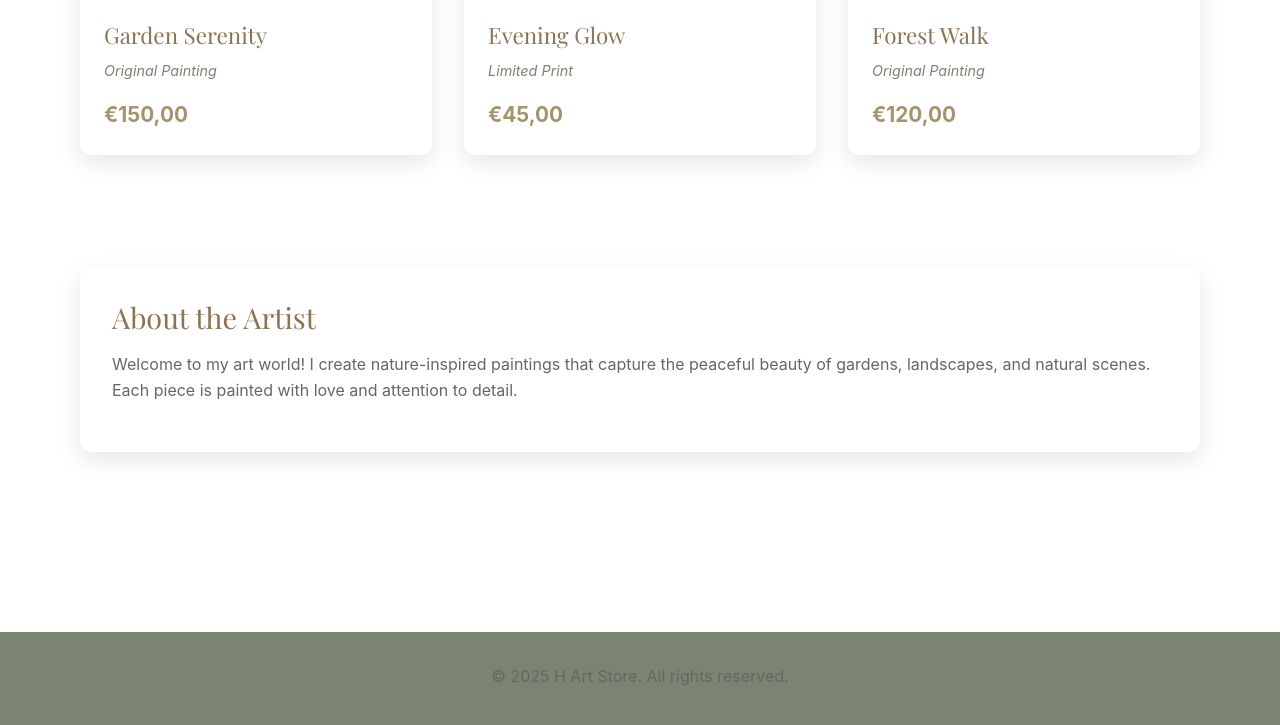
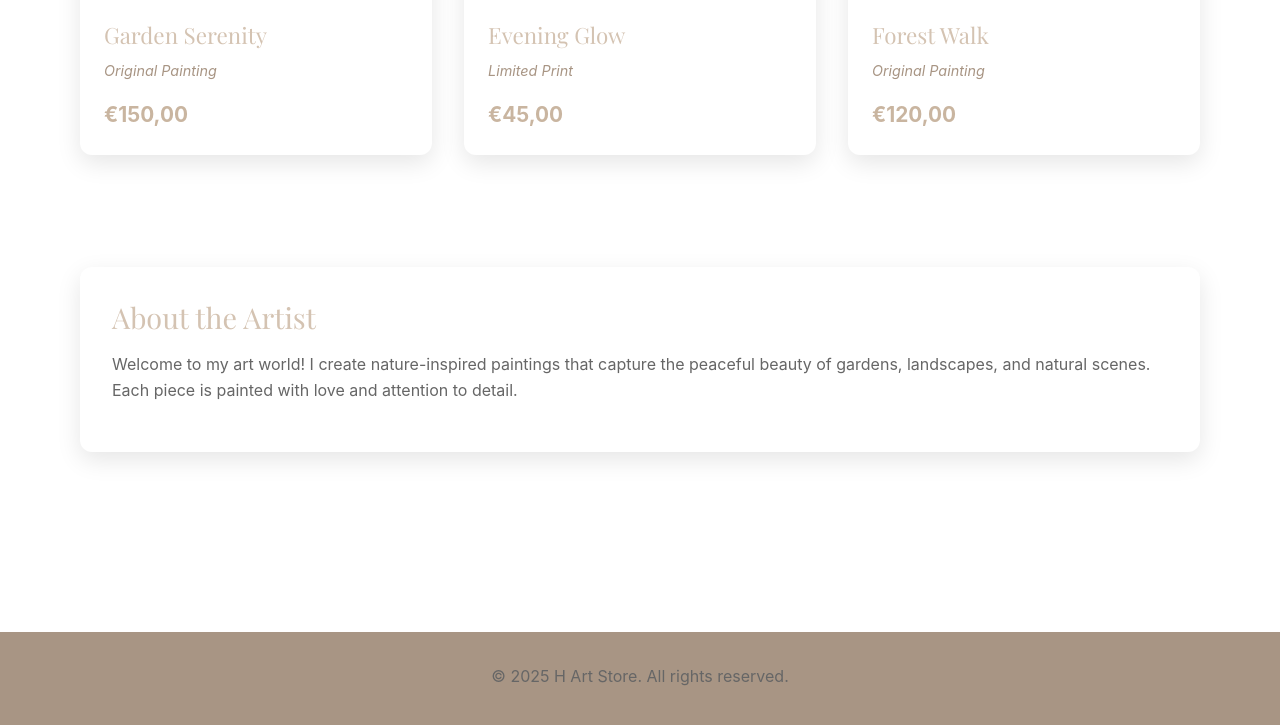
Before and after one commit to Mystic-Madhu/h-art-store, a plain HTML site: page index.html in a window 1280 px wide. Shown: the part 1983-2708 px from the top of the page. Drawn offline with nearby package versions, Linux system fonts and the light colour scheme.

Commit message:
Updated theme colour

```diff
--- a/index.html
+++ b/index.html
@@ -26,11 +26,11 @@
             line-height: 1.3;
         }
         h1 { font-size: 2rem; color: white; margin: 0; }
-        h2 { font-size: 1.8rem; color: #8B7355; margin-bottom: 1.5rem; }
-        h3 { font-size: 1.3rem; color: #7A8471; margin-bottom: 0.5rem; }
+        h2 { font-size: 1.8rem; color: #d4c3b2; margin-bottom: 1.5rem; }
+        h3 { font-size: 1.3rem; color: #a89584; margin-bottom: 0.5rem; }
         p { margin-bottom: 1rem; color: #666; }
         .header {
-            background: linear-gradient(135deg, #8B7355, #A0956B);
+            background: linear-gradient(135deg, #d4c3b2, #c9b5a0);
             color: white;
             padding: 1rem 0;
             box-shadow: 0 2px 10px rgba(0,0,0,0.1);
@@ -169,7 +169,7 @@
         }
         .category-card-content {
             padding: 2rem 1.5rem;
-            background: linear-gradient(135deg, #8B7355, #A0956B);
+            background: linear-gradient(135deg, #d4c3b2, #c9b5a0);
             flex-grow: 1;
             display: flex;
             flex-direction: column;
@@ -231,12 +231,12 @@
             padding: 1.5rem;
         }
         .product-info h3 {
-            color: #8B7355;
+            color: #d4c3b2;
             font-size: 1.4rem;
             margin-bottom: 0.5rem;
         }
         .product-type {
-            color: #7A8471;
+            color: #a89584;
             font-style: italic;
             margin-bottom: 1rem;
             font-size: 0.9rem;
@@ -244,7 +244,7 @@
         .price {
             font-weight: bold;
             font-size: 1.3rem;
-            color: #A0956B;
+            color: #c9b5a0;
             margin: 0;
         }
         .card {
@@ -260,11 +260,11 @@
             box-shadow: 0 15px 35px rgba(0,0,0,0.15);
         }
         .card h2 {
-            color: #8B7355;
+            color: #d4c3b2;
             margin-bottom: 1rem;
         }
         footer {
-            background: #7A8471;
+            background: #a89584;
             color: white;
             text-align: center;
             padding: 2rem;
```
